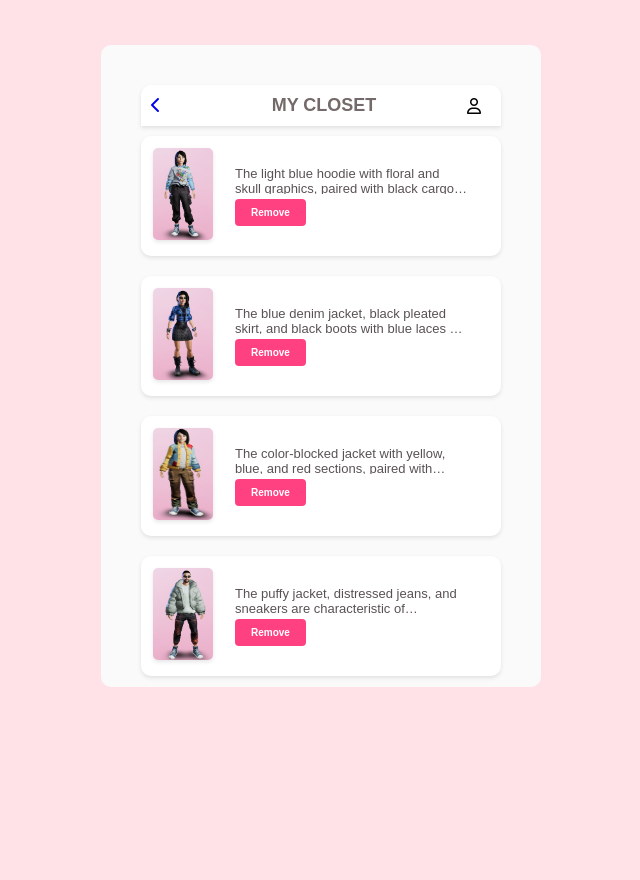
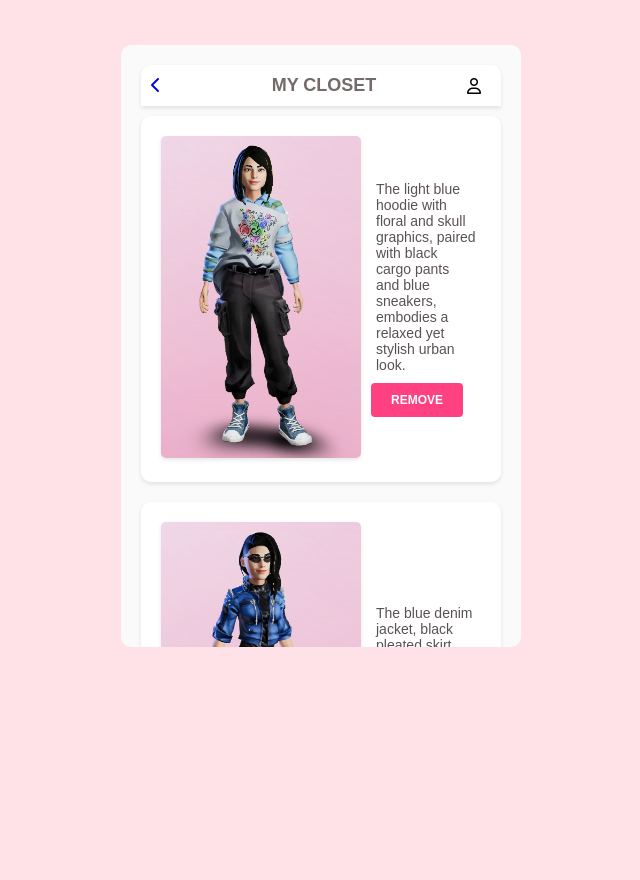
Before and after one commit to vansheeekaaa/FashionLab, a Django app: page /my-closet/ in a window 1280 px wide. Shown: the part 80-960 px from the top of the page, without its empty margins (319-959 px from the left). Run offline with Django 5.2, Linux system fonts and the light colour scheme.

Commit message:
Improved UI of the closet

```diff
--- a/static/css/lab.css
+++ b/static/css/lab.css
@@ -103,7 +103,6 @@ body {
     margin: 20px;
     max-width: 400px;
     margin: 0 auto;
-    margin-top: 45px;
     height: 602px;
 }
 
--- a/static/css/my_closet.css
+++ b/static/css/my_closet.css
@@ -1,7 +1,13 @@
+
 .mobile-screen {
-    padding: 20px;
-    max-height: calc(100vh - 60px);
-    /* Adjust according to the navbar height */
+    background-color: #fafafa;
+    /* padding: 20px; */
+    border-radius: 10px;
+    margin: 20px;
+    max-width: 400px;
+    margin: 0 auto;
+    margin-top: 45px;
+    height: 602px;
     overflow-y: auto;
 }
 
@@ -25,7 +31,7 @@
 .closet-leaderboard .design-box {
     margin-bottom: 20px;
     box-shadow: 0 2px 4px rgba(0, 0, 0, 0.1);
-    padding: 12px;
+    padding: 20px; /* Increased padding */
     background-color: #fff;
     border-radius: 10px;
     display: flex;
@@ -39,51 +45,54 @@
 }
 
 .design-image {
-    flex: 0 0 100px;
+    flex: 0 0 200px; /* Increased width for the image container */
     margin-right: 20px;
 }
 
 .design-image img {
-    height: 92px;
+    height: auto; /* Maintain aspect ratio */
+    max-height: 600px; /* Set a new maximum height */
     border-radius: 5px;
     box-shadow: 0 2px 4px rgba(0, 0, 0, 0.1);
-    width: 60%;
+    width: 100%; /* Ensure the image takes up the full width of its container */
 }
+
 
 .design-content {
     flex: 1;
     display: flex;
     flex-direction: column;
     justify-content: center;
-    height: 60px;
-    margin-left: -38px;
+    height: auto; /* Allow content height to adjust based on text */
+    margin-left: -20px; /* Adjusted to fit the increased image width */
 }
 
 .design-text {
-    overflow: hidden;
-    text-overflow: ellipsis;
-    display: -webkit-box;
-    -webkit-line-clamp: 2;
+    overflow: visible;
+    text-overflow: clip;
+    display: inline-block;
+    -webkit-line-clamp: 3; /* Adjusted to show up to 3 lines */
     -webkit-box-orient: vertical;
     max-width: calc(100% - 20px);
     margin: 0;
-    font-size: 13px;
+    margin-left: 15px;
+    font-size: 14px; /* Increased font size */
     color: #5a5252;
-    height: 2.4em;
-    /* Adjust to fit the exact height of 2 lines */
+    height: auto; /* Allow height to adjust based on content */
 }
 
 .remove-btn {
     background-color: #ff4081;
     color: #fff;
-    padding: 8px 16px;
+    padding: 10px 20px; /* Increased padding */
     border-radius: 4px;
     text-decoration: none;
-    font-size: 10px;
+    font-size: 12px; /* Increased font size */
     font-weight: bold;
     border: none;
     cursor: pointer;
-    margin-top: 5px;
+    margin-top: 10px; /* Increased margin */
+    margin-left: 10px;
     align-self: flex-start;
 }
 
--- a/static/js/my_closet.js
+++ /dev/null
@@ -1,6 +0,0 @@
-function removeDesign(designId) {
-    const designBox = document.getElementById(designId);
-    if (designBox) {
-        designBox.remove();
-    }
-}
--- a/templates/my_closet.html
+++ b/templates/my_closet.html
@@ -51,7 +51,7 @@
     <div class="mobile-screen">
         <div class="screen-content">
             <div class="head-space">
-                <a href="{% url 'lab' %}"><i class="fas fa-chevron-left"></i></a> <!-- Icon before heading -->
+                <a href="{% url 'lab' %}"><i class="fas fa-chevron-left"></i></a>
                 <h2>MY CLOSET</h2>
                 <i class="fa-regular fa-user"></i>
             </div>
@@ -63,8 +63,8 @@
                         </div>
                         <div class="design-content">
                             <p class="design-text">The light blue hoodie with floral and skull graphics, paired with
-                                black cargo pants and blue sneakers, embodies a relaxed yet stylish urban look. </p>
-                            <button onclick="removeDesign('design-1')" class="remove-btn">Remove</button>
+                                black cargo pants and blue sneakers, embodies a relaxed yet stylish urban look.</p>
+                            <button onclick="removeDesign('design-1')" class="remove-btn">REMOVE</button>
                         </div>
                     </div>
                 </div>
@@ -76,7 +76,7 @@
                         <div class="design-content">
                             <p class="design-text">The blue denim jacket, black pleated skirt, and black boots with blue
                                 laces are indicative of a modern, edgy street style.</p>
-                            <button onclick="removeDesign('design-2')" class="remove-btn">Remove</button>
+                            <button onclick="removeDesign('design-2')" class="remove-btn">REMOVE</button>
                         </div>
                     </div>
                 </div>
@@ -87,8 +87,8 @@
                         </div>
                         <div class="design-content">
                             <p class="design-text">The color-blocked jacket with yellow, blue, and red sections, paired
-                                with brown cargo pants and blue sneakers, evokes a vintage yet modern look. T</p>
-                            <button onclick="removeDesign('design-3')" class="remove-btn">Remove</button>
+                                with brown cargo pants and blue sneakers, evokes a vintage yet modern look.</p>
+                            <button onclick="removeDesign('design-3')" class="remove-btn">REMOVE</button>
                         </div>
                     </div>
                 </div>
@@ -98,9 +98,9 @@
                             <img src="{% static 'Images/fashion4.png' %}" alt="Design Image">
                         </div>
                         <div class="design-content">
-                            <p class="design-text"> The puffy jacket, distressed jeans, and sneakers are characteristic
+                            <p class="design-text">The puffy jacket, distressed jeans, and sneakers are characteristic
                                 of contemporary street style, often seen in urban environments.</p>
-                            <button onclick="removeDesign('design-4')" class="remove-btn">Remove</button>
+                            <button onclick="removeDesign('design-4')" class="remove-btn">REMOVE</button>
                         </div>
                     </div>
                 </div>
@@ -113,7 +113,7 @@
                             <p class="design-text">The hooded sweatshirt with a nature-themed print, featuring trees and
                                 foliage in autumnal colors, paired with dark green pants and white sneakers with blue
                                 accents, suggests a relaxed, outdoor-oriented style.</p>
-                            <button onclick="removeDesign('design-5')" class="remove-btn">Remove</button>
+                            <button onclick="removeDesign('design-5')" class="remove-btn">REMOVE</button>
                         </div>
                     </div>
                 </div>
@@ -125,8 +125,8 @@
                         <div class="design-content">
                             <p class="design-text">Dress yourself up in blue jeans, a red and grey jacket with
                                 blue stripes on the sleeves, and white sneakers, which are typical of casual, everyday
-                                wear in video games. </p>
-                            <button onclick="removeDesign('design-6')" class="remove-btn">Remove</button>
+                                wear in video games.</p>
+                            <button onclick="removeDesign('design-6')" class="remove-btn">REMOVE</button>
                         </div>
                     </div>
                 </div>
@@ -134,6 +134,15 @@
         </div>
     </div>
 
+    <script>
+        function removeDesign(designId) {
+            var designBox = document.getElementById(designId);
+            if (designBox) {
+                designBox.remove(); // Remove the entire design box
+            }
+        }
+    </script>
+
     <script src="{% static 'js/closet.js' %}"></script>
 </body>
 
```
Also changed, not shown: db.sqlite3.
